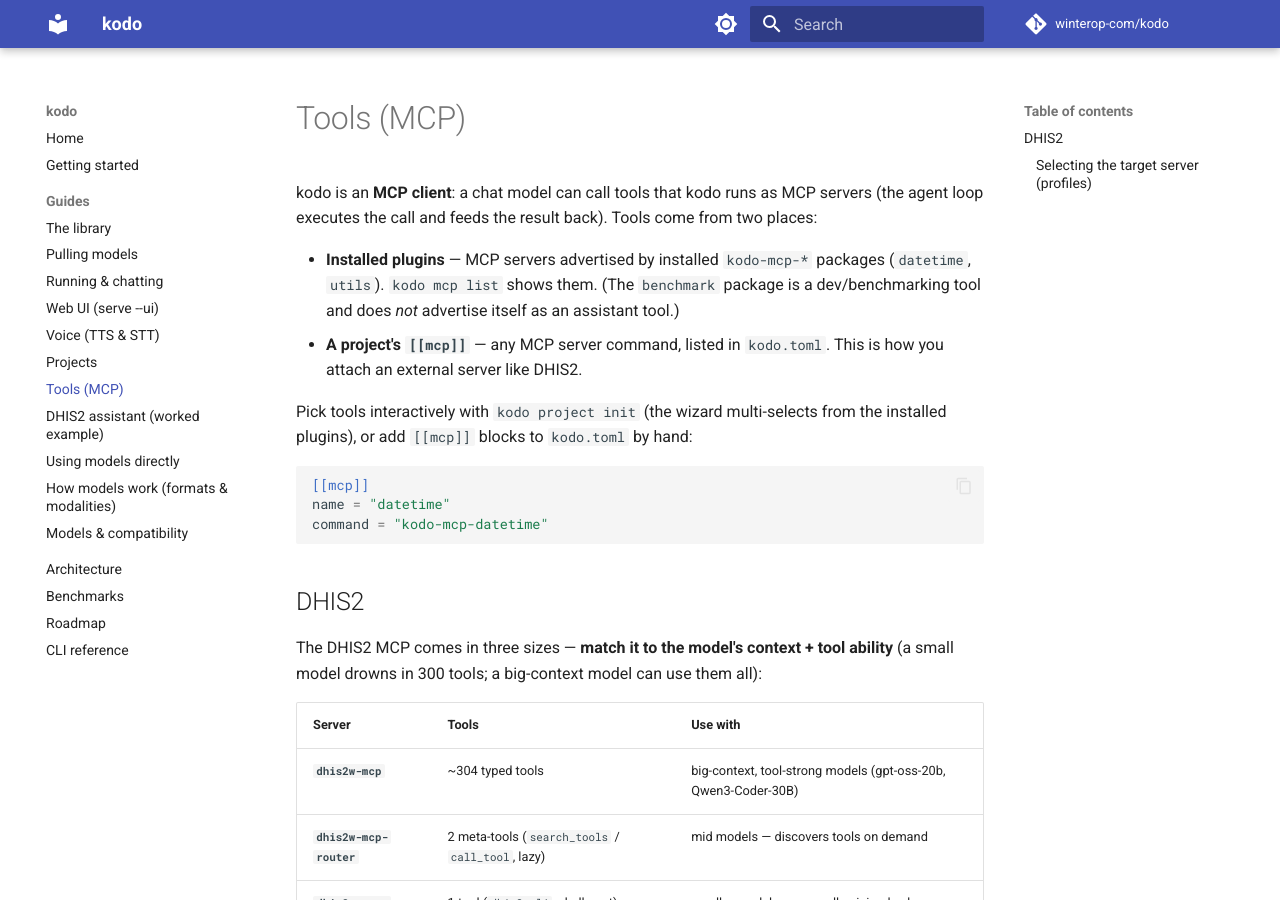
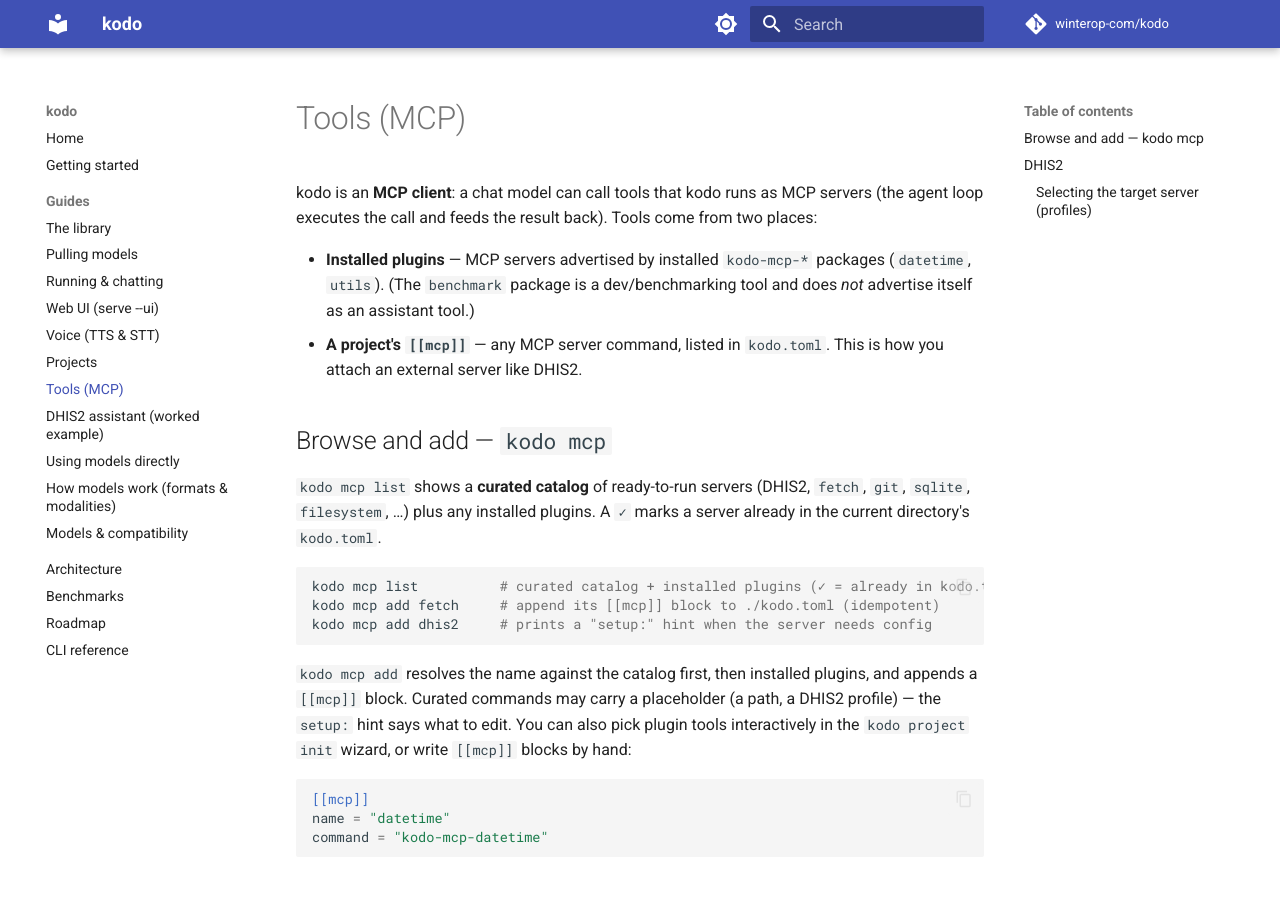
Before and after one commit to winterop-com/stabbur, an MkDocs documentation site: the page built from docs/guides/tools.md, in a window 1280 px wide and 900 px high. Built offline with MkDocs 1.6.1 and Material for MkDocs 9.7.7, drawn with Linux system fonts in a browser that asks for light colours; comment, search, counter and statistics services are not loaded.

Commit message:
docs: document 'kodo mcp list/add' curated catalog

````diff
--- a/docs/guides/tools.md
+++ b/docs/guides/tools.md
@@ -5,13 +5,27 @@
 from two places:
 
 - **Installed plugins** — MCP servers advertised by installed `kodo-mcp-*` packages
-  (`datetime`, `utils`). `kodo mcp list` shows them. (The `benchmark` package is a
-  dev/benchmarking tool and does *not* advertise itself as an assistant tool.)
+  (`datetime`, `utils`). (The `benchmark` package is a dev/benchmarking tool and does
+  *not* advertise itself as an assistant tool.)
 - **A project's `[[mcp]]`** — any MCP server command, listed in `kodo.toml`. This is
   how you attach an external server like DHIS2.
 
-Pick tools interactively with `kodo project init` (the wizard multi-selects from the
-installed plugins), or add `[[mcp]]` blocks to `kodo.toml` by hand:
+## Browse and add — `kodo mcp`
+
+`kodo mcp list` shows a **curated catalog** of ready-to-run servers (DHIS2, `fetch`,
+`git`, `sqlite`, `filesystem`, …) plus any installed plugins. A `✓` marks a
+server already in the current directory's `kodo.toml`.
+
+```bash
+kodo mcp list          # curated catalog + installed plugins (✓ = already in kodo.toml)
+kodo mcp add fetch     # append its [[mcp]] block to ./kodo.toml (idempotent)
+kodo mcp add dhis2     # prints a "setup:" hint when the server needs config
+```
+
+`kodo mcp add` resolves the name against the catalog first, then installed plugins,
+and appends a `[[mcp]]` block. Curated commands may carry a placeholder (a path, a
+DHIS2 profile) — the `setup:` hint says what to edit. You can also pick plugin tools
+interactively in the `kodo project init` wizard, or write `[[mcp]]` blocks by hand:
 
 ```toml
 [[mcp]]
````
Also changed, not shown: docs/cli.md (+16 -0 lines), docs/guides/projects.md (+8 -1 lines).
